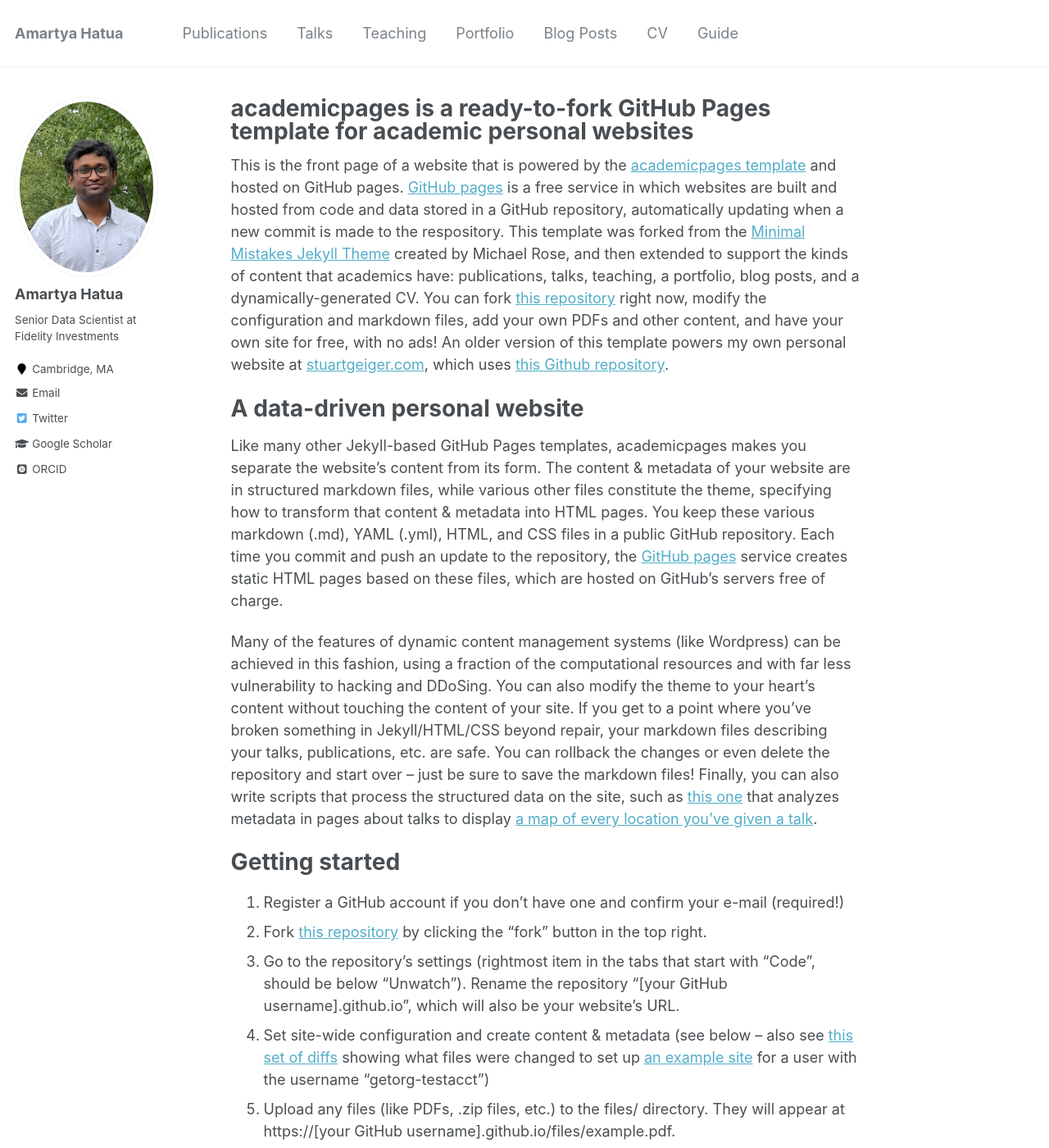
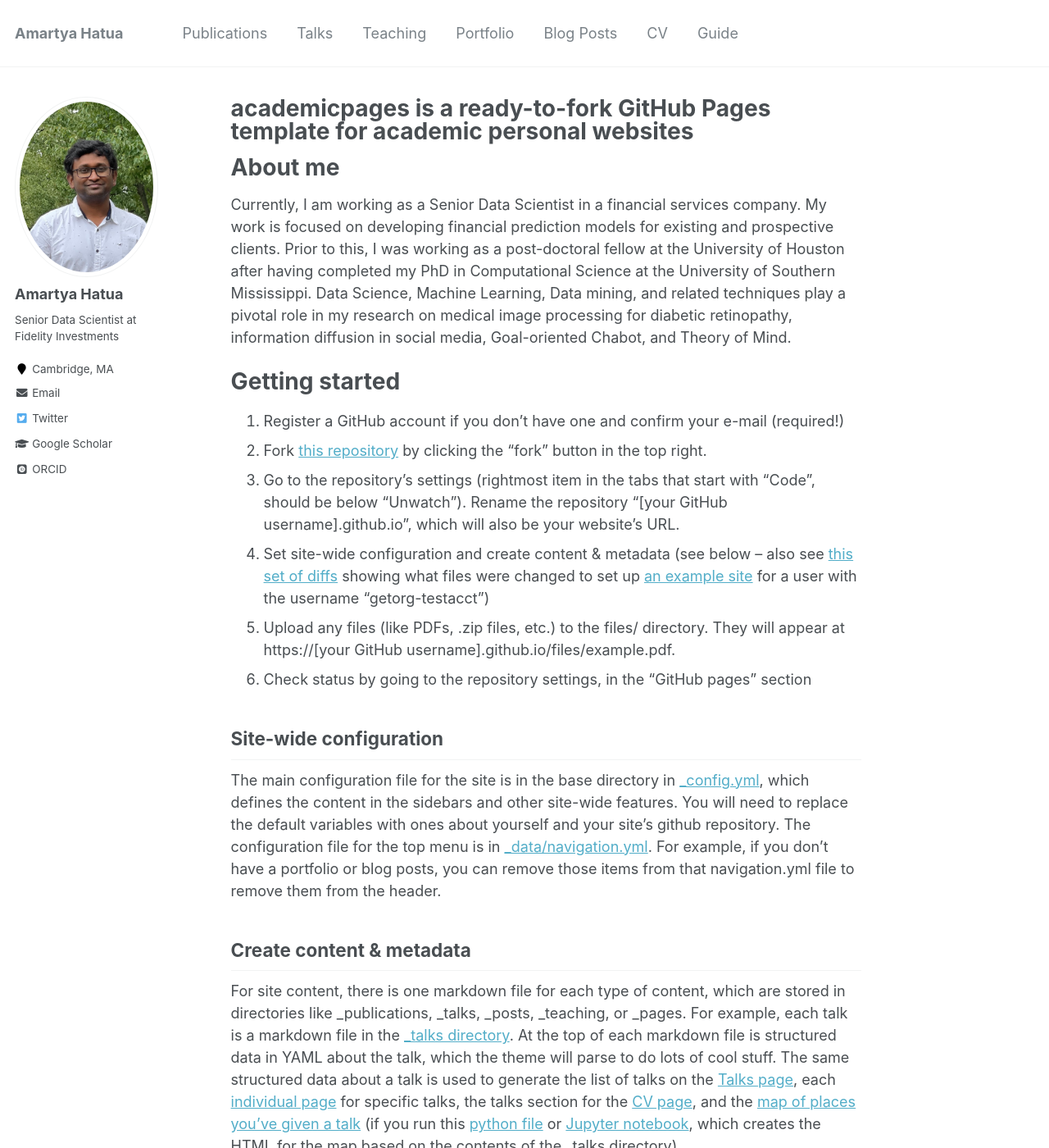
Before and after one commit to amartyahatua/amartyahatua.github.io, a Jekyll site: the page built from _pages/about.md, in a window 1280 px wide and 1400 px high. Shown: the whole window at 82% size. Built offline with Jekyll 4.4.1, drawn with Linux system fonts in a browser that asks for light colours; some web fonts are replaced.

Commit message:
'Adding'

```diff
--- a/_pages/about.md
+++ b/_pages/about.md
@@ -8,13 +8,11 @@
   - /about.html
 ---
 
-This is the front page of a website that is powered by the [academicpages template](https://github.com/academicpages/academicpages.github.io) and hosted on GitHub pages. [GitHub pages](https://pages.github.com) is a free service in which websites are built and hosted from code and data stored in a GitHub repository, automatically updating when a new commit is made to the respository. This template was forked from the [Minimal Mistakes Jekyll Theme](https://mmistakes.github.io/minimal-mistakes/) created by Michael Rose, and then extended to support the kinds of content that academics have: publications, talks, teaching, a portfolio, blog posts, and a dynamically-generated CV. You can fork [this repository](https://github.com/academicpages/academicpages.github.io) right now, modify the configuration and markdown files, add your own PDFs and other content, and have your own site for free, with no ads! An older version of this template powers my own personal website at [stuartgeiger.com](http://stuartgeiger.com), which uses [this Github repository](https://github.com/staeiou/staeiou.github.io).
 
-A data-driven personal website
+About me
 ======
-Like many other Jekyll-based GitHub Pages templates, academicpages makes you separate the website's content from its form. The content & metadata of your website are in structured markdown files, while various other files constitute the theme, specifying how to transform that content & metadata into HTML pages. You keep these various markdown (.md), YAML (.yml), HTML, and CSS files in a public GitHub repository. Each time you commit and push an update to the repository, the [GitHub pages](https://pages.github.com/) service creates static HTML pages based on these files, which are hosted on GitHub's servers free of charge.
+Currently, I am working as a Senior Data Scientist in a financial services company. My work is focused on developing financial prediction models for existing and prospective clients.  Prior to this, I was working as a post-doctoral fellow at the University of Houston after having completed my PhD in Computational Science at the University of Southern Mississippi. Data Science, Machine Learning, Data mining, and related techniques play a pivotal role in my research on medical image processing for diabetic retinopathy, information diffusion in social media, Goal-oriented Chabot, and Theory of Mind.
 
-Many of the features of dynamic content management systems (like Wordpress) can be achieved in this fashion, using a fraction of the computational resources and with far less vulnerability to hacking and DDoSing. You can also modify the theme to your heart's content without touching the content of your site. If you get to a point where you've broken something in Jekyll/HTML/CSS beyond repair, your markdown files describing your talks, publications, etc. are safe. You can rollback the changes or even delete the repository and start over -- just be sure to save the markdown files! Finally, you can also write scripts that process the structured data on the site, such as [this one](https://github.com/academicpages/academicpages.github.io/blob/master/talkmap.ipynb) that analyzes metadata in pages about talks to display [a map of every location you've given a talk](https://academicpages.github.io/talkmap.html).
 
 Getting started
 ======
```
